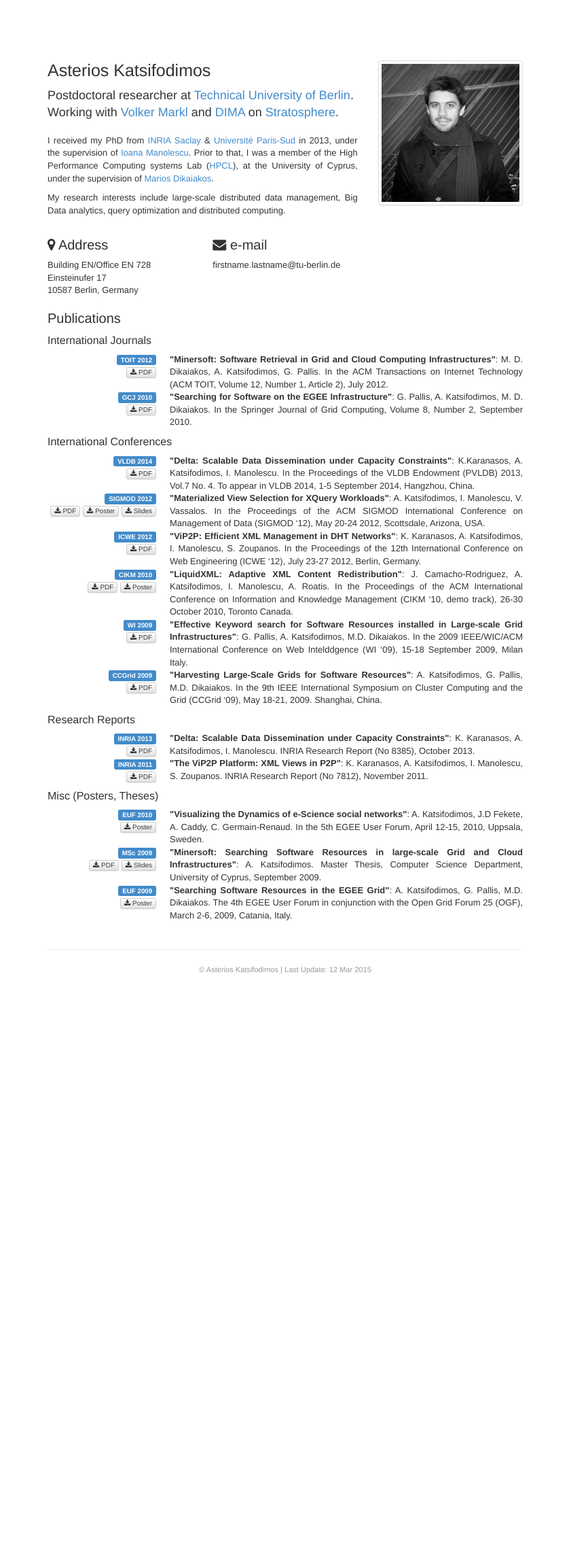
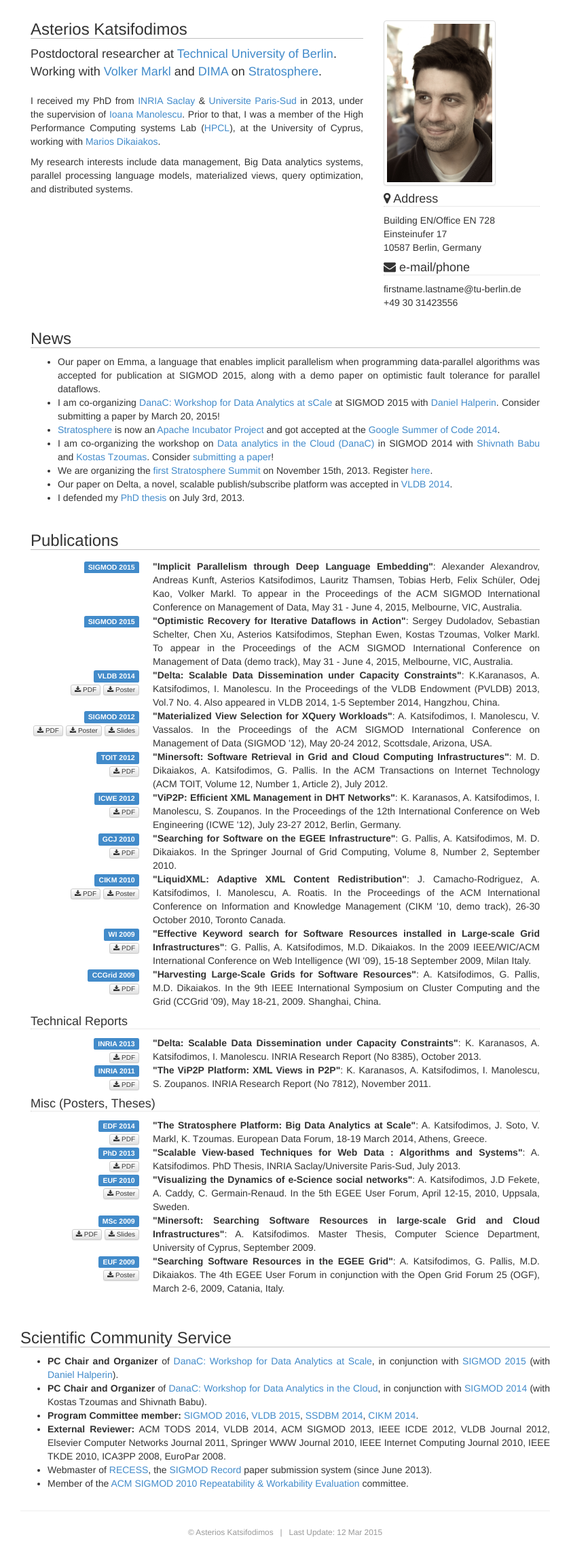
Before and after one commit to omoultosEthTuDelft/web, a Jekyll site: the page built from index.html, in a window 1280 px wide. Shown: the whole page at 68% size, without its empty margins (220-1061 px from the left). Built offline with Jekyll 4.4.1, drawn with Linux system fonts in a browser that asks for light colours; Markdown is read by kramdown in place of the engine named in the settings; comment, search, counter and statistics services are not loaded; before the commit the page ends 1476 px from its top, so only the background shows below that.

Commit message:
Publications, picture and other changes

```diff
--- a/_layouts/default.html
+++ b/_layouts/default.html
@@ -3,6 +3,9 @@
   <head>
     <title>{{ page.title }}</title>
     <meta name="viewport" content="width=device-width, initial-scale=1.0">
+
+    <meta charset="UTF-8">
+
     <!-- Bootstrap -->
     <link href="css/bootstrap.css" rel="stylesheet">
     <link href="css/bootstrap-theme.css" rel="stylesheet">
@@ -17,18 +20,19 @@
     <![endif]-->
 
     <meta name="keywords" content="about,Αστέριος,Κατσιφοδήμος,Asterios,Katsifodimos,INRIA,Saclay,Paris,Chalkidiki,University,of,Cyprus,UCY,TU,Berlin,technische,universität,berlin"/>
+  </head>
 
 
-  </head>
-  <body>
+<body>
 
-    <div class="container">
+ <div class="container">
     {{ content }}
-    </div>
     <hr>
-    <p class="text-center text-muted" style=""><small>&copy; Asterios Katsifodimos | Last Update: {{ site.time | date_to_string }}</small></p>
+</div>
 
-    <!-- ------------ REST OF INCLUDES -------------- -->
+    <p class="text-center text-muted" style=""><small>&copy; Asterios Katsifodimos &nbsp; | &nbsp; Last Update: {{ site.time | date_to_string }}</small></p>
+
+    <!-- - - - - - - - REST OF INCLUDES - - - - - - - - -->
 
     <!-- jQuery (necessary for Bootstrap's JavaScript plugins) -->
     <script src="https://code.jquery.com/jquery.js"></script>
--- a/css/theme.css
+++ b/css/theme.css
@@ -1,6 +1,6 @@
 body {
-  padding-top: 70px;
-  padding-bottom: 30px;
+  font-size: 140%;
+  padding-bottom: 10px;
 }
 
 .theme-dropdown .dropdown-menu {
@@ -16,9 +16,27 @@ body {
 /* Customize container */
 @media (min-width: 768px) {
   .container {
-    max-width: 730px;
+    max-width: 780px;
   }
 }
 .container-narrow > hr {
   margin: 30px 0;
 }
+
+.row {
+  padding-top: 10px;
+}
+
+.navbar-nav > li > a {padding-top: 8px !important; padding-bottom: 8px !important;}
+
+.navbar {
+  min-height: 30px !important;
+  max-width: 780px;
+  margin-left:auto;
+  margin-right:auto;
+}
+
+
+h1, h2 { border-bottom: 1px solid #C0C0C0 }
+
+h3, h4 { border-bottom: 1px dotted #D3D3D3 }
--- a/index.html
+++ b/index.html
@@ -2,27 +2,36 @@
 layout: default
 title: "Asterios Katsifodimos | TU Berlin"
 publications:
-  - { section: true, title: "International Journals" }
+#  - { section: true, title: "International Journals" }
+
+  - { label: "SIGMOD 2015", title: "Implicit Parallelism through Deep Language Embedding", authors: "Alexander Alexandrov, Andreas Kunft, Asterios Katsifodimos, Lauritz Thamsen, Tobias Herb, Felix Schüler, Odej Kao, Volker Markl", venue: "To appear in the Proceedings of the ACM SIGMOD International Conference on Management of Data, May 31 - June 4, 2015, Melbourne, VIC, Australia"}
+  - { label: "SIGMOD 2015", title: "Optimistic Recovery for Iterative Dataflows in Action", authors: "Sergey Dudoladov, Sebastian Schelter, Chen Xu, Asterios Katsifodimos, Stephan Ewen, Kostas Tzoumas, Volker Markl", venue: "To appear in the Proceedings of the ACM SIGMOD International Conference on Management of Data (demo track), May 31 - June 4, 2015, Melbourne, VIC, Australia"}
+  - { label: "VLDB 2014", title: "Delta: Scalable Data Dissemination under Capacity Constraints", authors: "K.Karanasos, A. Katsifodimos, I. Manolescu", venue: "In the Proceedings of the VLDB Endowment (PVLDB) 2013, Vol.7 No. 4. Also appeared in VLDB 2014, 1-5 September 2014, Hangzhou, China", pdf: "assets/publications/delta.vldb2014.pdf", extended: "assets/publications/delta.report.2013.pdf",poster: "assets/publications/posters/delta-poster-vldb2014.pdf"}
+  - { label: "SIGMOD 2012", title: "Materialized View Selection for XQuery Workloads", authors: "A. Katsifodimos, I. Manolescu, V. Vassalos", venue: "In the Proceedings of the ACM SIGMOD International Conference on Management of Data (SIGMOD '12), May 20-24 2012, Scottsdale, Arizona, USA", pdf: "assets/publications/sigmod12.pdf", poster: "assets/publications/posters/view-selection-sigmod-24.05.2012.pdf", slides: "assets/presentations/view-selection-sigmod-24.05.2012.pptx"}
   - { label: "TOIT 2012", title: "Minersoft: Software Retrieval in Grid and Cloud Computing Infrastructures", authors: "M. D. Dikaiakos,  A. Katsifodimos, G. Pallis", venue: "In the ACM Transactions on Internet Technology (ACM TOIT, Volume 12, Number 1, Article 2), July 2012", pdf: "assets/publications/toit2012.pdf"}
+  - { label: "ICWE 2012", title: "ViP2P: Efficient XML Management in DHT Networks", authors: "K. Karanasos, A. Katsifodimos, I. Manolescu, S. Zoupanos", venue: "In the Proceedings of the 12th International Conference on Web Engineering (ICWE '12), July 23-27 2012, Berlin, Germany", pdf: "assets/publications/icwe12.pdf", extended: "assets/publications/vip2p.report.2011.pdf"}
   - { label: "GCJ 2010", title: "Searching for Software on the EGEE Infrastructure", authors: "G. Pallis, A. Katsifodimos, M. D. Dikaiakos", venue: "In the Springer Journal of Grid Computing, Volume 8, Number 2, September 2010", pdf: "assets/publications/gcj10.pdf"}
-  - { section: true, title: "International Conferences" }
-  - { label: "VLDB 2014", title: "Delta: Scalable Data Dissemination under Capacity Constraints", authors: "K.Karanasos, A. Katsifodimos, I. Manolescu", venue: "In the Proceedings of the VLDB Endowment (PVLDB) 2013, Vol.7 No. 4. To appear in VLDB 2014, 1-5 September 2014, Hangzhou, China", pdf: "assets/publications/delta.vldb2014.pdf", extended: "assets/publications/delta.report.2013.pdf"}
-  - { label: "SIGMOD 2012", title: "Materialized View Selection for XQuery Workloads", authors: "A. Katsifodimos, I. Manolescu, V. Vassalos", venue: "In the Proceedings of the ACM SIGMOD International Conference on Management of Data (SIGMOD ‘12), May 20-24 2012, Scottsdale, Arizona, USA", pdf: "assets/publications/sigmod12.pdf", poster: "assets/publications/posters/view-selection-sigmod-24.05.2012.pdf", slides: "assets/presentations/view-selection-sigmod-24.05.2012.pptx"}
-  - { label: "ICWE 2012", title: "ViP2P: Efficient XML Management in DHT Networks", authors: "K. Karanasos, A. Katsifodimos, I. Manolescu, S. Zoupanos", venue: "In the Proceedings of the 12th International Conference on Web Engineering (ICWE ‘12), July 23-27 2012, Berlin, Germany", pdf: "assets/publications/icwe12.pdf", extended: "assets/publications/vip2p.report.2011.pdf"}
-  - { label: "CIKM 2010", title: "LiquidXML: Adaptive XML Content Redistribution", authors: "J. Camacho-Rodriguez, A. Katsifodimos, I. Manolescu, A. Roatis", venue: "In the Proceedings of the ACM International Conference on Information and Knowledge Management (CIKM ‘10, demo track), 26-30 October 2010, Toronto Canada", pdf: "assets/publications/cikm2010.pdf", poster: "assets/publications/posters/cikm10_liquidxml.pdf"}
-  - { label: "WI 2009", title: "Effective Keyword search for Software Resources installed in Large-scale Grid Infrastructures", authors: "G. Pallis, A. Katsifodimos, M.D. Dikaiakos", venue: "In the 2009 IEEE/WIC/ACM International Conference on Web Intelddgence (WI ‘09), 15-18 September 2009, Milan Italy", pdf: "assets/publications/wi2009.pdf"}
-  - { label: "CCGrid 2009", title: "Harvesting Large-Scale Grids for Software Resources", authors: "A. Katsifodimos, G. Pallis, M.D. Dikaiakos", venue: "In the 9th IEEE International Symposium on Cluster Computing and the Grid (CCGrid ‘09), May 18-21, 2009. Shanghai, China", pdf: "assets/publications/ccgrid2009.pdf"}
-  - { section: true, title: "Research Reports" }
+
+  #- { section: true, title: "International Conferences" }
+
+  - { label: "CIKM 2010", title: "LiquidXML: Adaptive XML Content Redistribution", authors: "J. Camacho-Rodriguez, A. Katsifodimos, I. Manolescu, A. Roatis", venue: "In the Proceedings of the ACM International Conference on Information and Knowledge Management (CIKM '10, demo track), 26-30 October 2010, Toronto Canada", pdf: "assets/publications/cikm2010.pdf", poster: "assets/publications/posters/cikm10_liquidxml.pdf"}
+  - { label: "WI 2009", title: "Effective Keyword search for Software Resources installed in Large-scale Grid Infrastructures", authors: "G. Pallis, A. Katsifodimos, M.D. Dikaiakos", venue: "In the 2009 IEEE/WIC/ACM International Conference on Web Intelligence (WI '09), 15-18 September 2009, Milan Italy", pdf: "assets/publications/wi2009.pdf"}
+  - { label: "CCGrid 2009", title: "Harvesting Large-Scale Grids for Software Resources", authors: "A. Katsifodimos, G. Pallis, M.D. Dikaiakos", venue: "In the 9th IEEE International Symposium on Cluster Computing and the Grid (CCGrid '09), May 18-21, 2009. Shanghai, China", pdf: "assets/publications/ccgrid2009.pdf"}
+  - { section: true, title: "Technical Reports" }
   - { label: "INRIA 2013", title: "Delta: Scalable Data Dissemination under Capacity Constraints", authors: "K. Karanasos, A. Katsifodimos, I. Manolescu", venue: "INRIA Research Report (No 8385), October 2013", pdf: "assets/publications/delta.report.2013.pdf"}
   - { label: "INRIA 2011", title: "The ViP2P Platform: XML Views in P2P", authors: "K. Karanasos, A. Katsifodimos, I. Manolescu, S. Zoupanos", venue: "INRIA Research Report (No 7812), November 2011", pdf: "assets/publications/vip2p.report.2011.pdf"}
 
   - { section: true, title: "Misc (Posters, Theses)" }
+  - { label: "EDF 2014", title: "The Stratosphere Platform: Big Data Analytics at Scale", authors: "A. Katsifodimos, J. Soto, V. Markl, K. Tzoumas", venue: " European Data Forum, 18-19 March 2014, Athens, Greece", pdf: "assets/publications/posters/stratosphere-edf14.pdf"}
+  - { label: "PhD 2013", title: "Scalable View-based Techniques for Web Data : Algorithms and Systems", authors: "A. Katsifodimos", venue: "PhD Thesis, INRIA Saclay/Universite Paris-Sud, July 2013", pdf: "assets/publications/phd.thesis.pdf"}
   - { label: "EUF 2010", title: "Visualizing the Dynamics of e-Science social networks", authors: "A. Katsifodimos, J.D Fekete, A. Caddy, C. Germain-Renaud", venue: "In the 5th EGEE User Forum, April 12-15, 2010, Uppsala, Sweden", poster: "assets/publications/posters/egeeuf5_esciencesocialnetworks.pdf"}
   - { label: "MSc 2009", title: "Minersoft: Searching Software Resources in large-scale Grid and Cloud Infrastructures", authors: "A. Katsifodimos", venue: "Master Thesis, Computer Science Department, University of Cyprus, September 2009", pdf: "assets/publications/msc.thesis.pdf", slides: "assets/presentations/msc.thesis.21-09-2009.ppt"}
   - { label: "EUF 2009", title: "Searching Software Resources in the EGEE Grid", authors: "A. Katsifodimos, G. Pallis, M.D. Dikaiakos", venue: "The 4th EGEE User Forum in conjunction with the Open Grid Forum 25 (OGF), March 2-6, 2009, Catania, Italy", poster: "assets/publications/posters/egeeuf09poster.pdf"}
 ---
 
-<div id="personal" class="row">
+<!-- - - - - - - - - - - - - - - - -->
+
+<div id="top" class="row">
 <div class="col-sm-8">
 <h2> Asterios Katsifodimos </h2>
 
@@ -31,28 +40,25 @@ Postdoctoral researcher at <a href="http://www.tu-berlin.de/">Technical Universi
 </p>
 
 <p style="text-align: justify;">
-I received my PhD from <a href="http://www.inria.fr/saclay/">INRIA Saclay</a> &amp; <a href="http://www.u-psud.fr" >Université Paris-Sud</a> in 2013, under the supervision of <a href="http://www-rocq.inria.fr/~manolesc/">Ioana Manolescu</a>. Prior to that, I was a member of the High Performance Computing systems Lab (<a href="http://grid.ucy.ac.cy">HPCL</a>), at the University of Cyprus, under the supervision of <a href="http://www.cs.ucy.ac.cy/~mdd/">Marios Dikaiakos</a>.
+I received my PhD from <a href="http://www.inria.fr/saclay/">INRIA Saclay</a> &amp; <a href="http://www.u-psud.fr" >Universite Paris-Sud</a> in 2013, under the supervision of <a href="http://www-rocq.inria.fr/~manolesc/">Ioana Manolescu</a>. Prior to that, I was a member of the High Performance Computing systems Lab (<a href="http://grid.ucy.ac.cy">HPCL</a>), at the University of Cyprus, working with <a href="http://www.cs.ucy.ac.cy/~mdd/">Marios Dikaiakos</a>.
 </p>
 
 <p style="text-align: justify;">
-My research interests include large-scale distributed data management, Big Data analytics, query optimization and distributed computing.</p>
+My research interests include data management, Big Data analytics systems, parallel processing language models, materialized views, query optimization, and distributed systems. <br><br><br><br></p>
 
+<!-- <p style="text-align: justify;">
+I work with Alexander Alexandrov and Andreas Kunft on parallel processing languages and models, with Tobias Herb on mutable state management in dataflow systems, Sergey Dudoladov and Chen Xu on fault tolerance techniques for parallel dataflows, and with Paris Carbone (from KTH) and Jonas Traub on optimizing streaming queries on Apache Flink.</p> -->
+
+<br>
+</div>
+
+<div class="col-sm-3">
+<br/>
+      <img src="assets/asterios.katsifodimos-2015-color.jpg" class="img-thumbnail" alt="Asterios Kαtsifodimos - Αστέριος Κατσιφοδήμος">
 </div>
 
 <div class="col-sm-4">
-<br/>
-      <img src="assets/asterios.katsifodimos.jpg" class="img-thumbnail" alt="Asterios Kαtsifodimos - Αστέριος Κατσιφοδήμος">
-</div>
-
-</div>
-
-<!-- -------------------------------------------------------------------- -->
-
-<div id="contact" class="row">
-
-<div class="col-sm-4">
-
-<h3> <span class="fa fa-map-marker"></span> Address</h3>
+<h4> <span class="fa fa-map-marker"></span> Address</h4>
 
 Building EN/Office EN 728<br/>
 Einsteinufer 17<br/>
@@ -61,21 +67,43 @@ Einsteinufer 17<br/>
 </div>
 
 <div class="col-sm-4">
-<h3> <span class="fa fa-envelope"></span> e-mail</h3>
+<h4> <span class="fa fa-envelope"></span> e-mail/phone</h4>
 
-firstname.lastname@tu-berlin.de
+firstname.lastname@tu-berlin.de<br>
++49 30 31423556
 
 </div>
 </div>
 
-<!-- -------------------------------------------------------------------- -->
+
+<!-- - - - - - - - - - - - - - - - -->
+
+<div id="news" class="row">
+<div style="text-align: justify;" class="col-sm-12">
+<h2>News</h2>
+<ul>
+<li>Our paper on Emma, a language that enables implicit parallelism when programming data-parallel algorithms was accepted for publication at SIGMOD 2015, along with a demo paper on optimistic fault tolerance for parallel dataflows.</li>
+
+<li>I am co-organizing <a href="http://danac.org">DanaC: Workshop for Data Analytics at sCale</a>  at SIGMOD 2015 with <a href="https://homes.cs.washington.edu/~dhalperi/">Daniel Halperin</a>. Consider submitting a paper by March 20, 2015!</li>
+
+<li><a href="http://stratosphere.eu/">Stratosphere</a> is now an <a href="https://wiki.apache.org/incubator/StratosphereProposal">Apache Incubator Project</a> and got accepted at the <a href="http://stratosphere.eu/blog/gsoc/2014/02/24/stratosphere-google-summer-of-code-2014.html"> Google Summer of Code 2014</a>.</li>
+
+<li>I am co-organizing the workshop on <a href="http://www.sigmod2014.org/danac/">Data analytics in the Cloud (DanaC)</a>  in SIGMOD 2014 with <a href="http://www.cs.duke.edu/~shivnath/">Shivnath Babu</a> and <a href="http://www.user.tu-berlin.de/kostas.tzoumas/">Kostas Tzoumas</a>. Consider <a href="http://www.sigmod2014.org/danac/#Paper">submitting a paper</a>!</li>
+
+<li>We are organizing the <a href="http://stratosphere.eu/events/2013/summit.html">first Stratosphere Summit</a> on November 15th, 2013. Register <a href="https://www.eventbrite.com/e/the-first-stratosphere-summit-tickets-8384641689">here</a>.</li>
+
+<li>Our paper on Delta, a novel, scalable publish/subscribe platform was accepted in <a href="http://www.vldb.org/2014/">VLDB 2014</a>.</li>
+
+<li>I defended my <a href="assets/publications/phd.thesis.pdf">PhD thesis</a> on July 3rd, 2013.</li>
+</ul>
+</div>
+</div>
+
+<!-- - - - - - - - - - - - - - - - -->
 
 <div id="publications" class="row">
-
-
-
 <div style="text-align: justify;" class="col-sm-12">
-<h3>Publications</h3>
+<h2>Publications</h2>
 
 <dl class="dl-horizontal">
 {% for pub in page.publications %}
@@ -94,3 +122,28 @@ firstname.lastname@tu-berlin.de
 {% endfor %}
 </dl>
 </div>
+
+<!-- - - - - - - - - - - - - - - - -->
+
+<div id="service" class="row">
+<div  style="text-align: justify;" class="col-sm-12">
+<h2>Scientific Community Service</h2>
+
+<ul>
+<li><strong>PC Chair and Organizer</strong> of <a href="http://danac.org">DanaC: Workshop for Data Analytics at Scale</a>, in conjunction with
+<a href="http://www.sigmod2015.org/">SIGMOD 2015</a> (with <a href="https://homes.cs.washington.edu/~dhalperi/">Daniel Halperin</a>).</li>
+
+<li><strong>PC Chair and Organizer</strong> of <a href="http://www.sigmod2014.org/danac/">DanaC: Workshop for Data Analytics in the Cloud</a>, in conjunction with
+<a href="http://www.sigmod2014.org/">SIGMOD 2014</a> (with Kostas Tzoumas and Shivnath Babu).</li>
+
+  <li>
+    <strong>Program Committee member:</strong> <a href="http://www.sigmod2016.org">SIGMOD 2016</a>, <a href="http://www.vldb2015.hawaii-conference.com">VLDB 2015</a>, <a href="http://ssdbm2014.org/">SSDBM 2014</a>, <a href="http://cikm2014.fudan.edu.cn/">CIKM 2014</a>.
+  </li>
+  <li>
+    <strong>External Reviewer:</strong> ACM TODS 2014, VLDB 2014, ACM SIGMOD 2013, IEEE ICDE 2012, VLDB Journal 2012, Elsevier Computer Networks Journal 2011, Springer WWW Journal 2010, IEEE Internet Computing Journal 2010, IEEE TKDE 2010, ICA3PP 2008, EuroPar 2008.
+  </li>
+  <li>Webmaster of <a href="http://sigmod.hosting.acm.org/record/sigmod/">RECESS</a>, the <a href="http://www.sigmod.org/publications/sigmod-record/">SIGMOD Record</a> paper submission system (since June 2013).</li>
+  <li>Member of the <a href="http://event.cwi.nl/SIGMOD-RWE/2010/">ACM SIGMOD 2010 Repeatability & Workability Evaluation</a> committee.</li>
+</ul>
+</div>
+</div>
```
Also changed, not shown: publications.html (deleted, +0 -92 lines), assets/asterios.katsifodimos-2015-color.jpg (added), assets/asterios.katsifodimos-2015.jpg (added), css/bootstrap.css.
